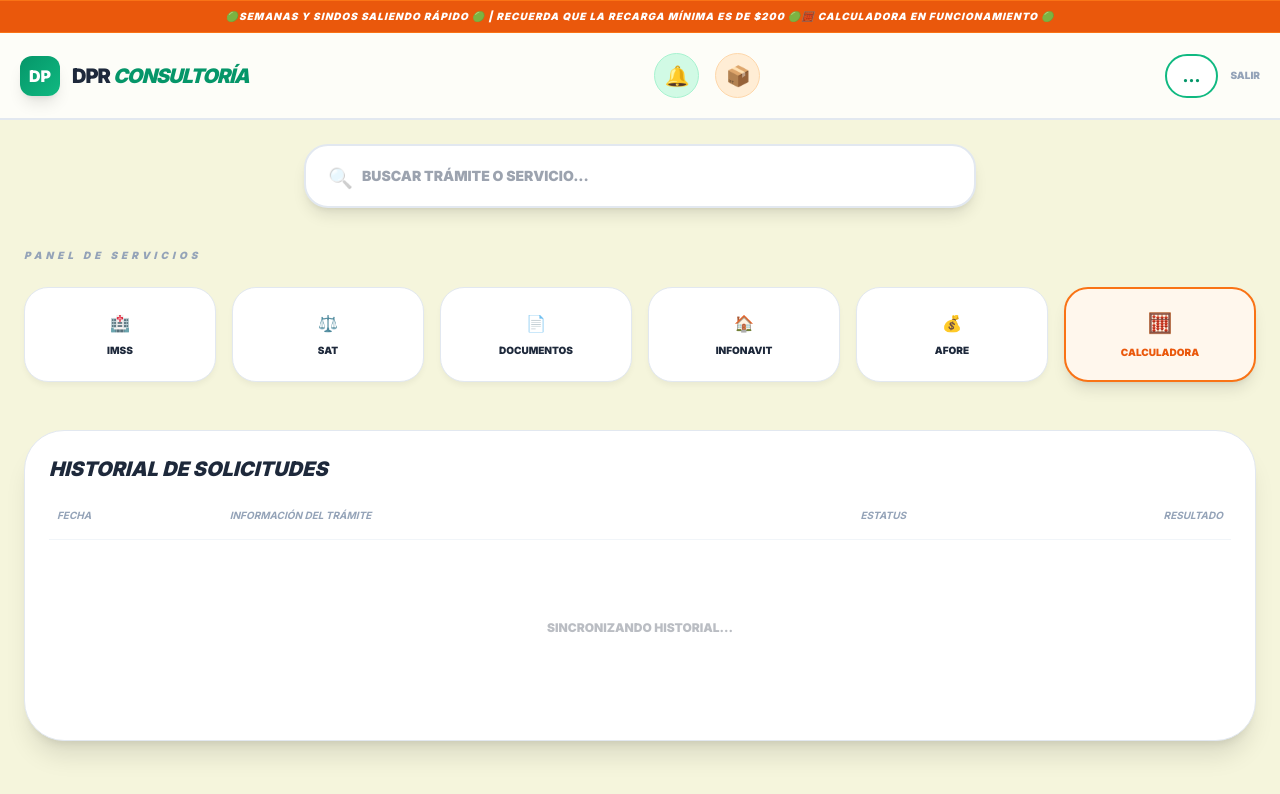
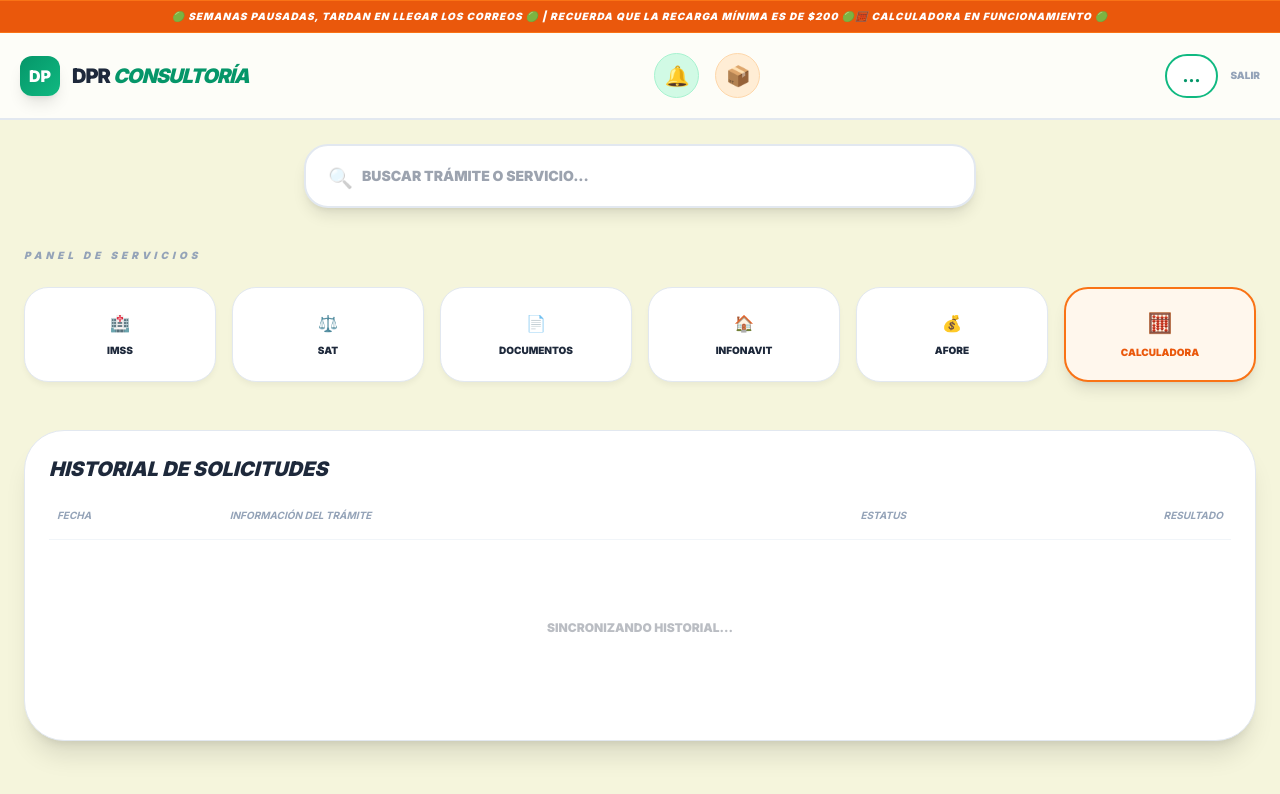
Before and after one commit to DPR-PENSIONSEGURA/.github.io, a plain HTML site: page dashboard.html in a window 1280 px wide. Drawn offline with nearby package versions, Linux system fonts and the light colour scheme; no server answers.

Commit message:
Update dashboard.html

```diff
--- a/dashboard.html
+++ b/dashboard.html
@@ -33,7 +33,7 @@
 <body>
 
     <div class="bg-orange-600 border-y border-orange-500 py-2 text-white font-black uppercase italic text-[10px] tracking-widest text-center">
-        🟢SEMANAS Y SINDOS SALIENDO RÁPIDO 🟢 | RECUERDA QUE LA RECARGA MÍNIMA ES DE $200 🟢🧮 CALCULADORA EN FUNCIONAMIENTO 🟢
+        🟢 SEMANAS PAUSADAS, TARDAN EN LLEGAR LOS CORREOS 🟢 | RECUERDA QUE LA RECARGA MÍNIMA ES DE $200 🟢🧮 CALCULADORA EN FUNCIONAMIENTO 🟢
     </div>
 
     <header class="sticky top-0 z-40 header-glass">
```
